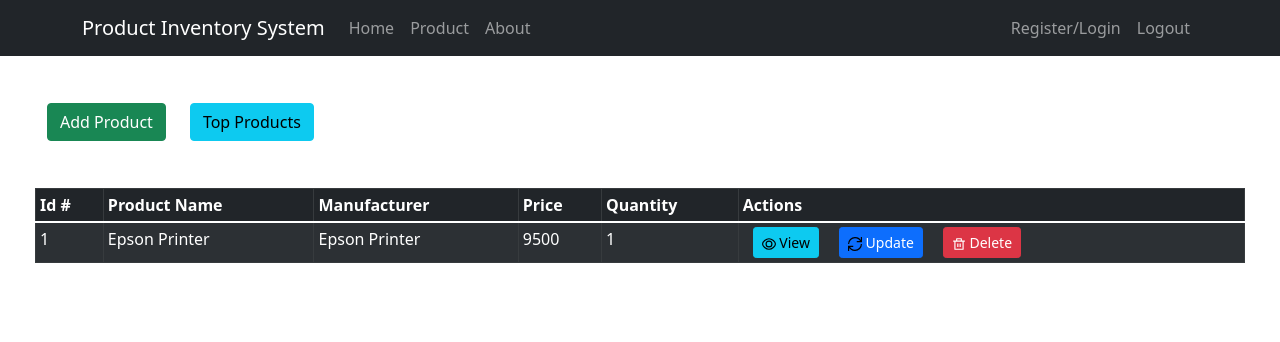
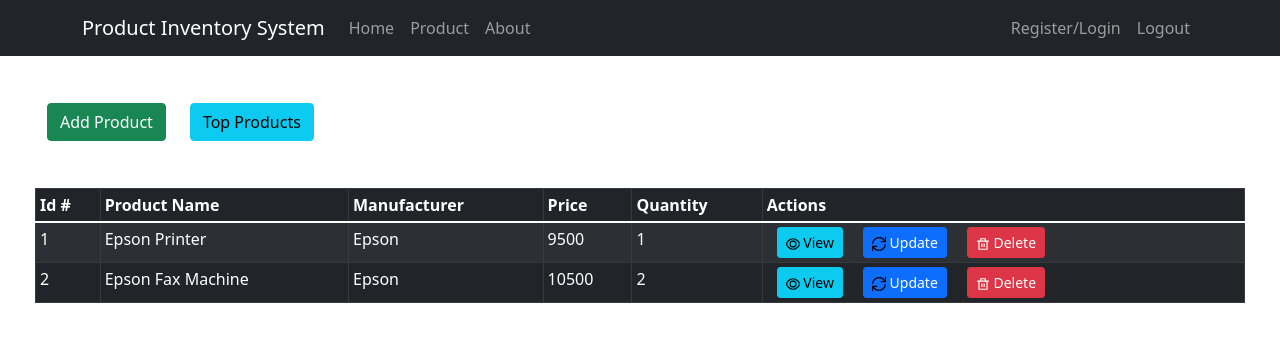
Before and after one commit to trishu/my-app, a React (Create React App) app: page /product in a window 1280 px wide. Shown: the top 342 px of the page. Built offline with nearby package versions, Linux system fonts and the light colour scheme; data requests are answered from the project's data file.

Commit message:
handled delete confimation dialog

```diff
--- a/src/components/Product.jsx
+++ b/src/components/Product.jsx
@@ -50,12 +50,23 @@ export default Product;
 
 const ProductRow = (props, key) => {
     const [show, setShow] = useState(false);
+    const prodId = props.rowdata.id;
 
-    const handleClose = () => setShow(false);
-    const handleShow = () => setShow(true);
-    const handleDelete =()=>{
+    const handleDeleteClose = () => setShow(false);
+    const handleDeleteShow = () => setShow(true);
+    const handleDelete = () => {
+        console.log(prodId);
         console.log("Product got deleted");
         setShow(false);
+    }
+    const handleViewProd = () => {
+        console.log(prodId);
+        console.log("Product got viewed");
+    }
+    const handleUpdateProd = () => {
+        console.log(prodId);
+        console.log("Product got updated");
+
     }
     return (
         <>
@@ -65,15 +76,19 @@ const ProductRow = (props, key) => {
                 <td>{props.rowdata.productManufacturer}</td>
                 <td>{props.rowdata.productPrice}</td>
                 <td>{props.rowdata.productQuantity}</td>
-                <td><Button variant="info" size="sm" style={{ marginRight: "10px", marginLeft: "10px" }}><GrView /> View</Button><Button variant="primary" size="sm" style={{ marginRight: "10px", marginLeft: "10px" }}><GrUpdate /> Update</Button><Button variant="danger" size="sm" style={{ marginRight: "10px", marginLeft: "10px" }} onClick={handleShow}><RiDeleteBinLine /> Delete</Button></td>
+                <td>
+                    <Button variant="info" size="sm" style={{ marginRight: "10px", marginLeft: "10px" }} onClick={handleViewProd}><GrView /> View</Button>
+                    <Button variant="primary" size="sm" style={{ marginRight: "10px", marginLeft: "10px" }} onClick={handleUpdateProd}><GrUpdate /> Update</Button>
+                    <Button variant="danger" size="sm" style={{ marginRight: "10px", marginLeft: "10px" }} onClick={handleDeleteShow}><RiDeleteBinLine /> Delete</Button>
+                </td>
             </tr>
-            <Modal show={show} onHide={handleClose}>
+            <Modal show={show} onHide={handleDeleteClose}>
                 <Modal.Header closeButton>
                     <Modal.Title>Delete Confirmation</Modal.Title>
                 </Modal.Header>
                 <Modal.Body>Are you sure you want to delete this Product</Modal.Body>
                 <Modal.Footer>
-                    <Button variant="secondary" onClick={handleClose}>
+                    <Button variant="secondary" onClick={handleDeleteClose}>
                         Close
                     </Button>
                     <Button variant="danger" onClick={handleDelete}>
--- a/src/db.json
+++ b/src/db.json
@@ -34,8 +34,16 @@
       "productQuantity": "1",
       "productPrice": "9500",
       "productDescription": "Printer",
-      "productManufacturer": "Epson Printer",
+      "productManufacturer": "Epson",
       "id": 1
+    },
+    {
+      "productName": "Epson Fax Machine",
+      "productQuantity": "2",
+      "productPrice": "10500",
+      "productDescription": "Fax Machine",
+      "productManufacturer": "Epson",
+      "id": 2
     }
   ]
 }
```
